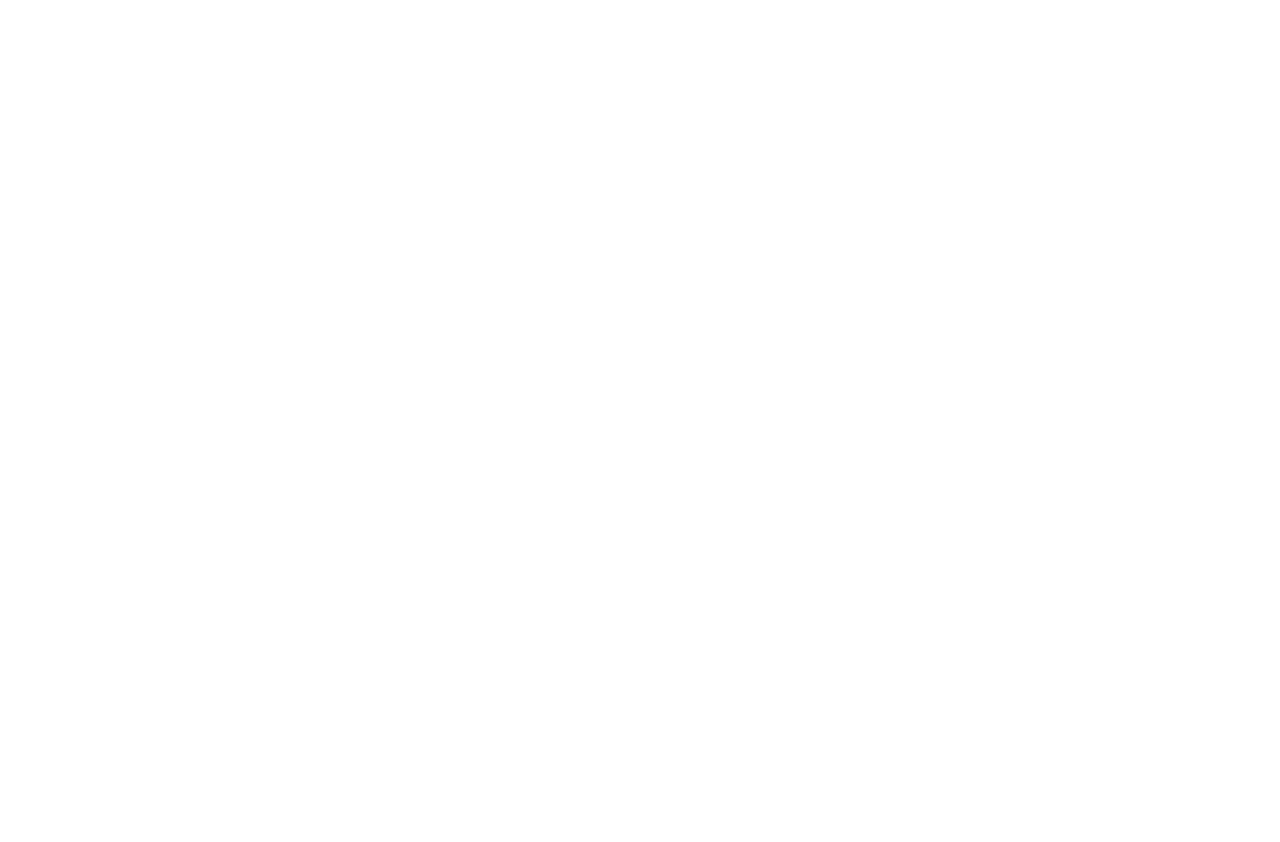
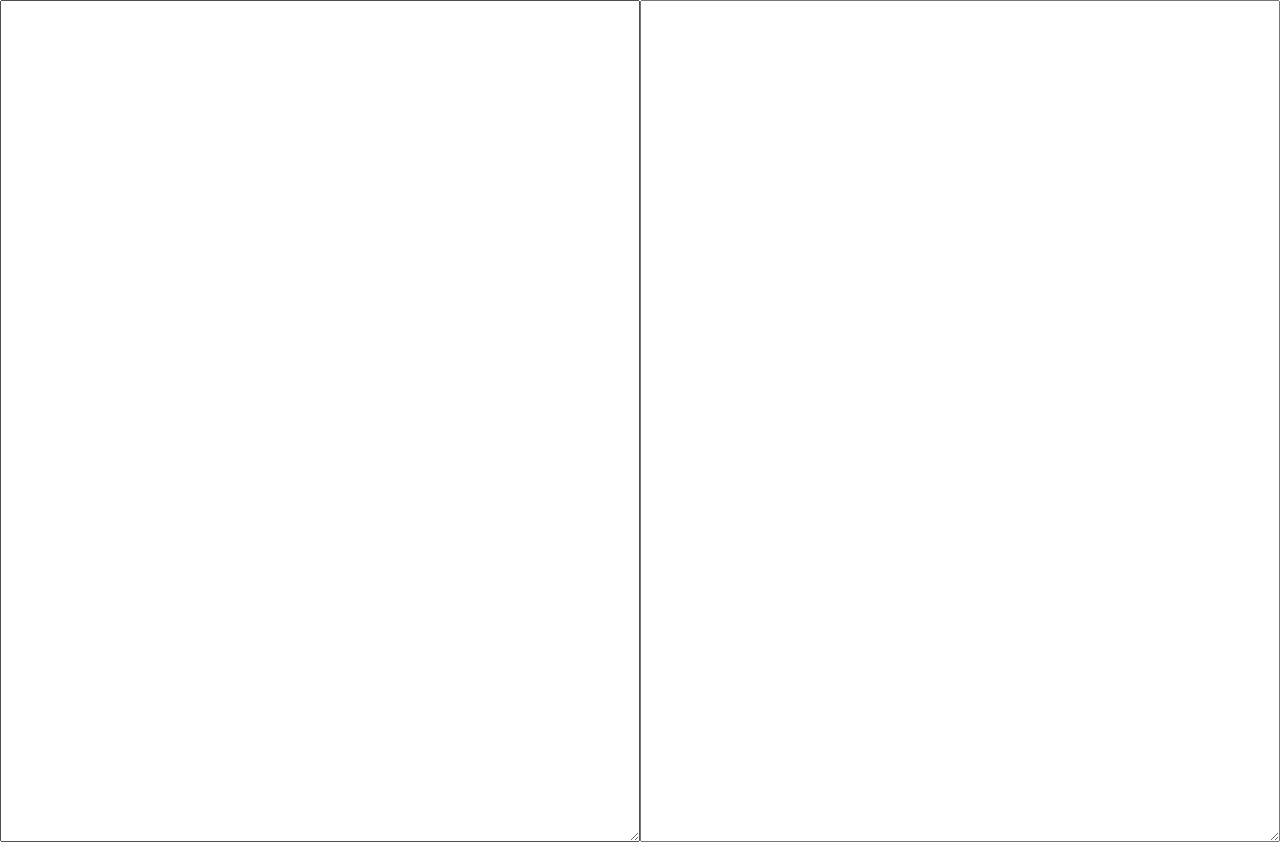
Before and after one commit to will-s-205/markdown-previewer, a React (Create React App) app: page / in a window 1280 px wide. Before the commit the page ends 800 px from the top, so only its background shows below. Built offline with nearby package versions, Linux system fonts and the light colour scheme.

Commit message:
simple workable version

```diff
--- a/src/components/Previewer.scss
+++ b/src/components/Previewer.scss
@@ -0,0 +1,12 @@
+.textarea {
+    width: 50%;
+    height: 100vh;
+    padding: 20px;
+    font-size: 2rem;
+    outline: none;
+}
+
+.editor {
+    display: flex;
+    flex-direction: row;
+}
--- a/src/components/Previewer.tsx
+++ b/src/components/Previewer.tsx
@@ -1,10 +1,40 @@
 import React, { useState } from 'react';
-import './Editor.scss';
+import './Previewer.scss';
 
 export default function Previewer() {
+    const [text, setText] = useState({
+        text: ''
+    })
+
+    const handleEdit: any = (event: {
+        target: {
+            value: any; name: any;
+        };
+    }) => {
+        setText(prevText => {
+            const { name, value } = event.target
+            console.log({ [event.target.name]: event.target.value }) // DEBUG
+            return {
+                ...prevText,
+                [name]: value
+            }
+        })
+    }
+
     return (
-        <div>
-
+        <div className='editor'>
+            <textarea
+                className='textarea'
+                value={text.text}
+                onChange={handleEdit}
+                name="text"
+            ></textarea>
+            <textarea
+                className='textarea'
+                value={text.text}
+                onChange={handleEdit}
+                name="text"
+            ></textarea>
         </div>
     )
 }
```
